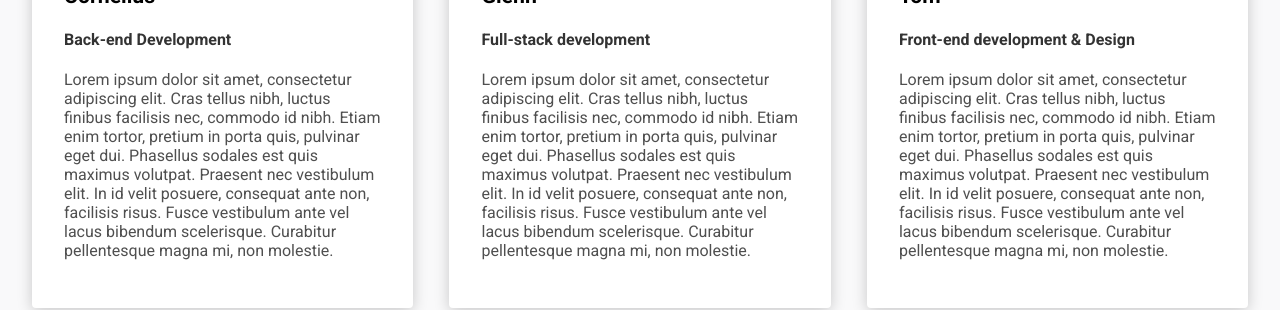
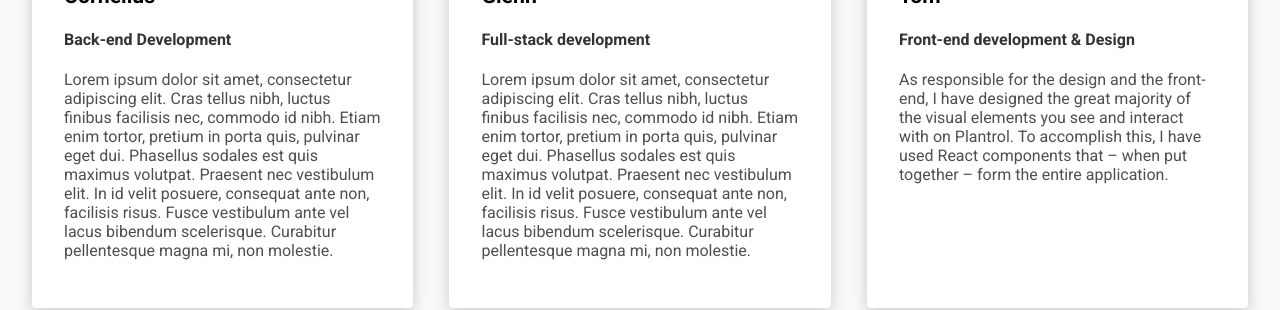
Before and after one commit to Webproject-exam/frontend, a React (Create React App) app: page / in a window 1280 px wide. Shown: the part 1696-2006 px from the top of the page. Built offline with nearby package versions, Linux system fonts and the light colour scheme.

Commit message:
empty README + add text about Tom

```diff
--- a/src/components/AboutPage/AboutPage.jsx
+++ b/src/components/AboutPage/AboutPage.jsx
@@ -59,7 +59,7 @@ function AboutPage() {
                     <div className="biography">
                         <h3>Tom</h3>
                         <h4 className="low-emphasis-header">Front-end development &amp; Design</h4>
-                        <p className="low-emphasis-text">Lorem ipsum dolor sit amet, consectetur adipiscing elit. Cras tellus nibh, luctus finibus facilisis nec, commodo id nibh. Etiam enim tortor, pretium in porta quis, pulvinar eget dui. Phasellus sodales est quis maximus volutpat. Praesent nec vestibulum elit. In id velit posuere, consequat ante non, facilisis risus. Fusce vestibulum ante vel lacus bibendum scelerisque. Curabitur pellentesque magna mi, non molestie. </p>
+                        <p className="low-emphasis-text">As responsible for the design and the front-end, I have designed the great majority of the visual elements you see and interact with on Plantrol.  To accomplish this, I have used React components that – when put together – form the entire application.</p>
                     </div>
                 </div>
             </div>
--- a/src/helpers/notification.js
+++ b/src/helpers/notification.js
@@ -1,7 +1,7 @@
 import { toast } from 'react-toastify'
 
 /**
- *
+ * calculate the esitmated reading time of a message
  * @param { String } message
  * @returns { Number } estimated reading time in miliseconds
  */
```
Also changed, not shown: 1 other file (tests, documents, lock files or other folders).
